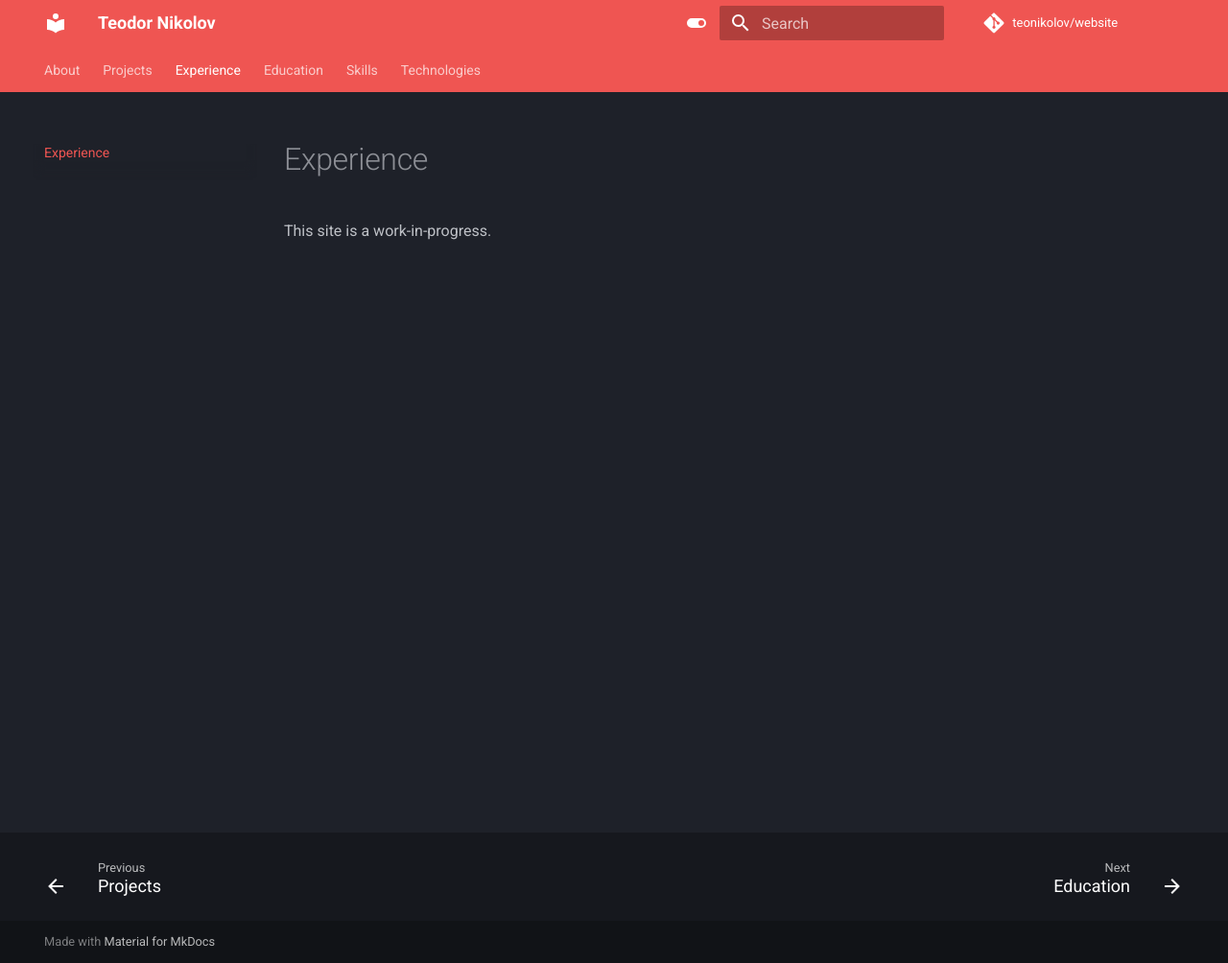
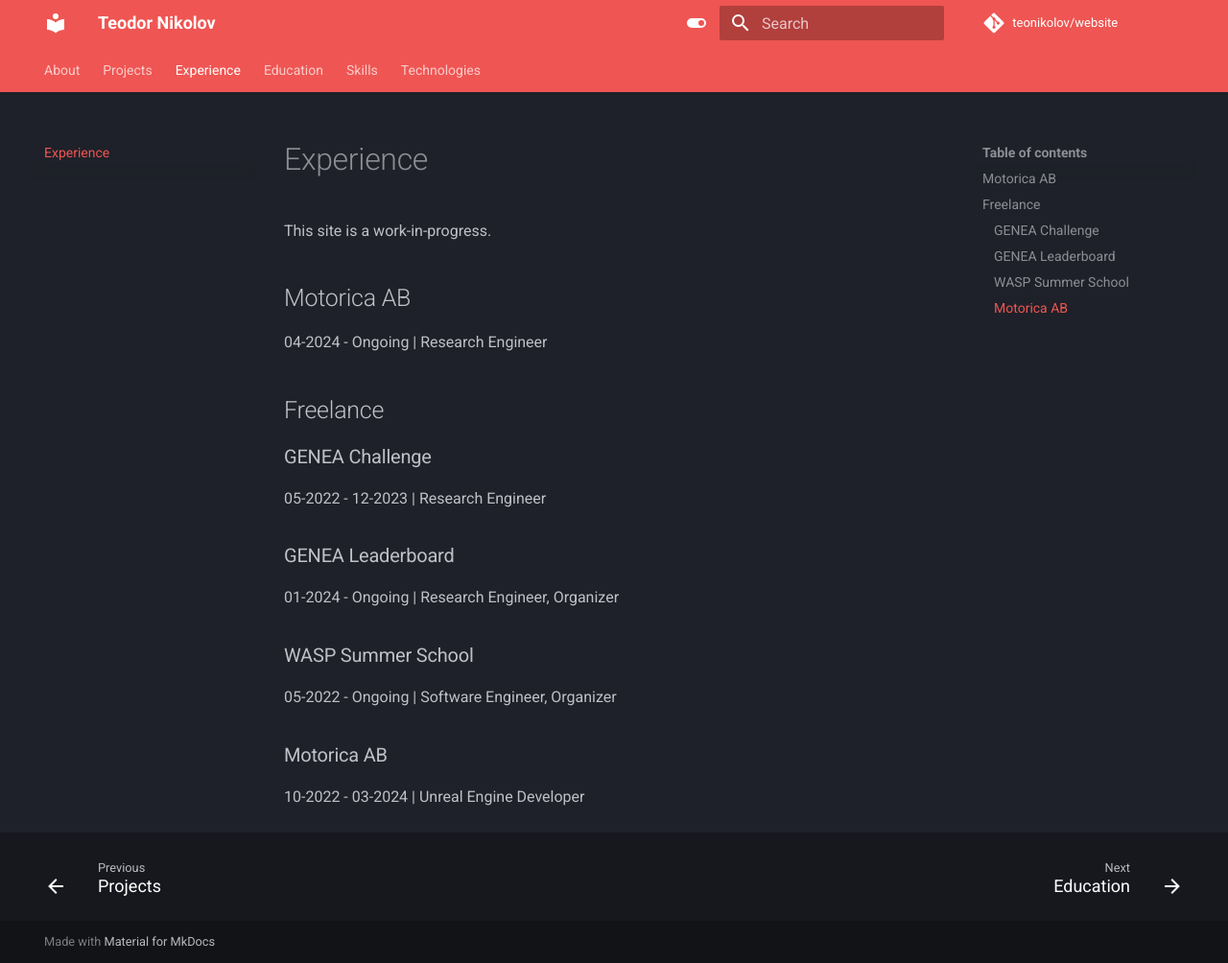
Before and after one commit to TeoNikolov/website, an MkDocs documentation site: the page built from docs/experience.md, in a window 1280 px wide and 1004 px high. Shown: the whole window at 96% size. Built offline with MkDocs 1.6.1 and Material for MkDocs 9.7.7, drawn with Linux system fonts in a browser that asks for light colours; comment, search, counter and statistics services are not loaded.

Commit message:
Update experience.md

```diff
--- a/docs/experience.md
+++ b/docs/experience.md
@@ -1,3 +1,19 @@
 # Experience
 
 This site is a work-in-progress.
+
+## Motorica AB
+04-2024 - Ongoing | Research Engineer
+
+## Freelance
+### GENEA Challenge
+05-2022 - 12-2023 | Research Engineer
+
+### GENEA Leaderboard
+01-2024 - Ongoing | Research Engineer, Organizer
+
+### WASP Summer School
+05-2022 - Ongoing | Software Engineer, Organizer
+
+### Motorica AB
+10-2022 - 03-2024 | Unreal Engine Developer
```
